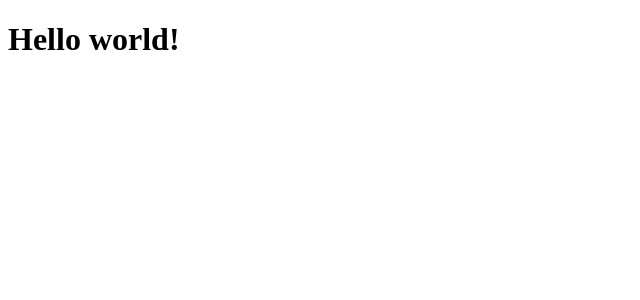
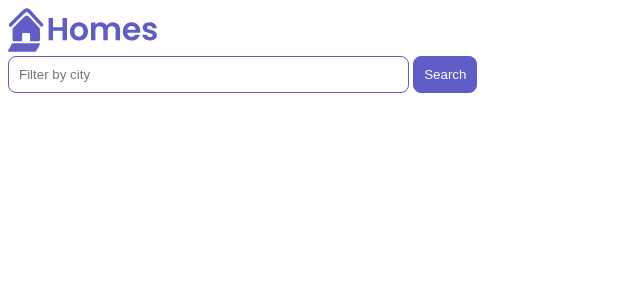
Before and after one commit to YaroslavaGD/angular-test-tutorial, an Angular app: page / in a window 1280 px wide. Shown: the top 300 px of the page, without its empty margins (0-640 px from the left). Built offline with nearby package versions, Linux system fonts and the light colour scheme.

Commit message:
feat: add styles in home-component

```diff
--- a/src/app/app.component.html
+++ b/src/app/app.component.html
@@ -1 +1,8 @@
-<h1>Hello world!</h1>
+<main>
+  <header class="brand-name">
+    <img class="brand-logo" src="/assets/logo.svg" alt="logo" aria-hidden="true">
+  </header>
+  <section>
+    <app-home></app-home>
+  </section>
+</main>
--- a/src/app/app.component.ts
+++ b/src/app/app.component.ts
@@ -1,11 +1,12 @@
 import { Component } from '@angular/core';
 import { CommonModule } from '@angular/common';
 import { RouterOutlet } from '@angular/router';
+import { HomeComponent } from './home/home.component';
 
 @Component({
   selector: 'app-root',
   standalone: true,
-  imports: [CommonModule, RouterOutlet],
+  imports: [CommonModule, RouterOutlet, HomeComponent],
   templateUrl: './app.component.html',
   styleUrl: './app.component.scss'
 })
--- a/src/app/home/home.component.html
+++ b/src/app/home/home.component.html
@@ -1 +1,6 @@
-<p>home works!</p>
+<section>
+  <form>
+    <input type="text" placeholder="Filter by city" />
+    <button class="primary" type="button">Search</button>
+  </form>
+</section>
--- a/src/app/home/home.component.scss
+++ b/src/app/home/home.component.scss
@@ -0,0 +1,41 @@
+.results {
+  display: grid;
+  column-gap: 14px;
+  row-gap: 14px;
+  grid-template-columns: repeat(auto-fill, minmax(400px, 400px));
+  margin-top: 50px;
+  justify-content: space-around;
+}
+
+input[type="text"] {
+  border: solid 1px var(--primary-color);
+  padding: 10px;
+  border-radius: 8px;
+  margin-right: 4px;
+  display: inline-block;
+  width: 30%;
+}
+
+button {
+  padding: 10px;
+  border: solid 1px var(--primary-color);
+  background: var(--primary-color);
+  color: white;
+  border-radius: 8px;
+}
+
+@media (min-width: 500px) and (max-width: 768px) {
+  .results {
+    grid-template-columns: repeat(2, 1fr);
+  }
+
+  input[type="text"] {
+    width: 70%;
+  }
+}
+
+@media (max-width: 499px) {
+  .results {
+    grid-template-columns: 1fr;
+  }
+}
--- a/src/styles.scss
+++ b/src/styles.scss
@@ -1 +1 @@
-/* You can add global styles to this file, and also import other style files */
+@import url('./styles/colors.scss');
--- /dev/null
+++ b/src/styles/colors.scss
@@ -0,0 +1,3 @@
+:root {
+  --primary-color: #605DC8;
+}
```
